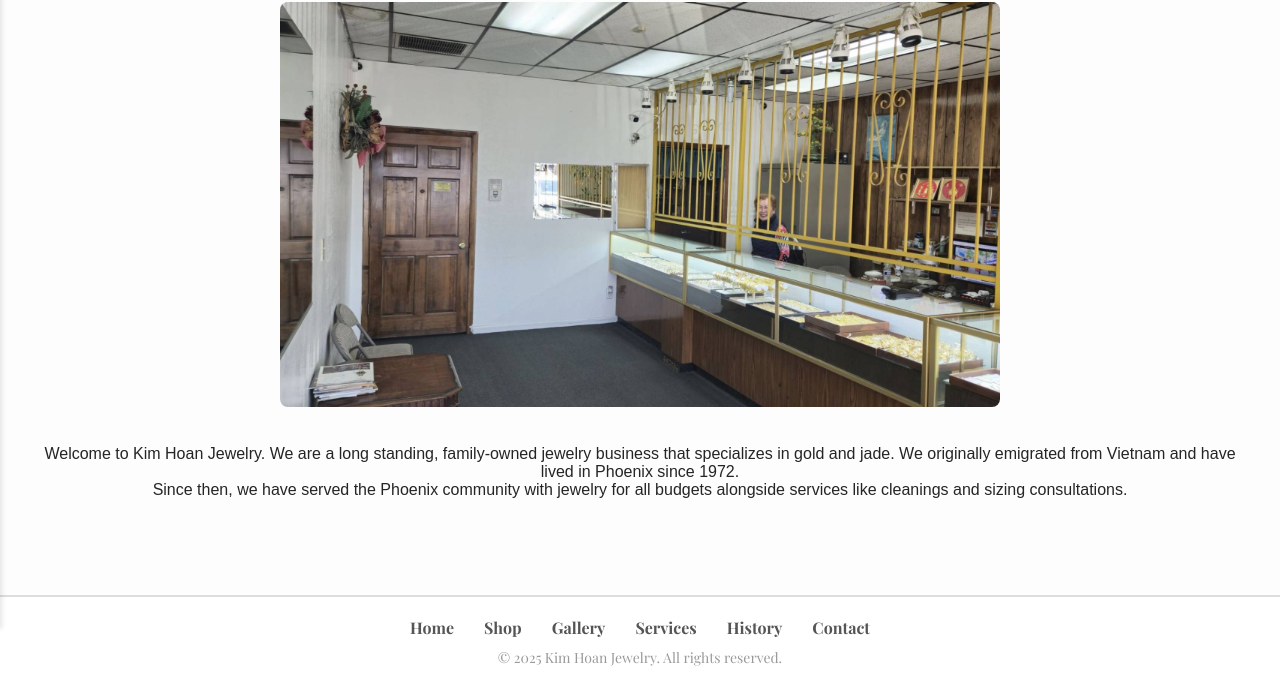
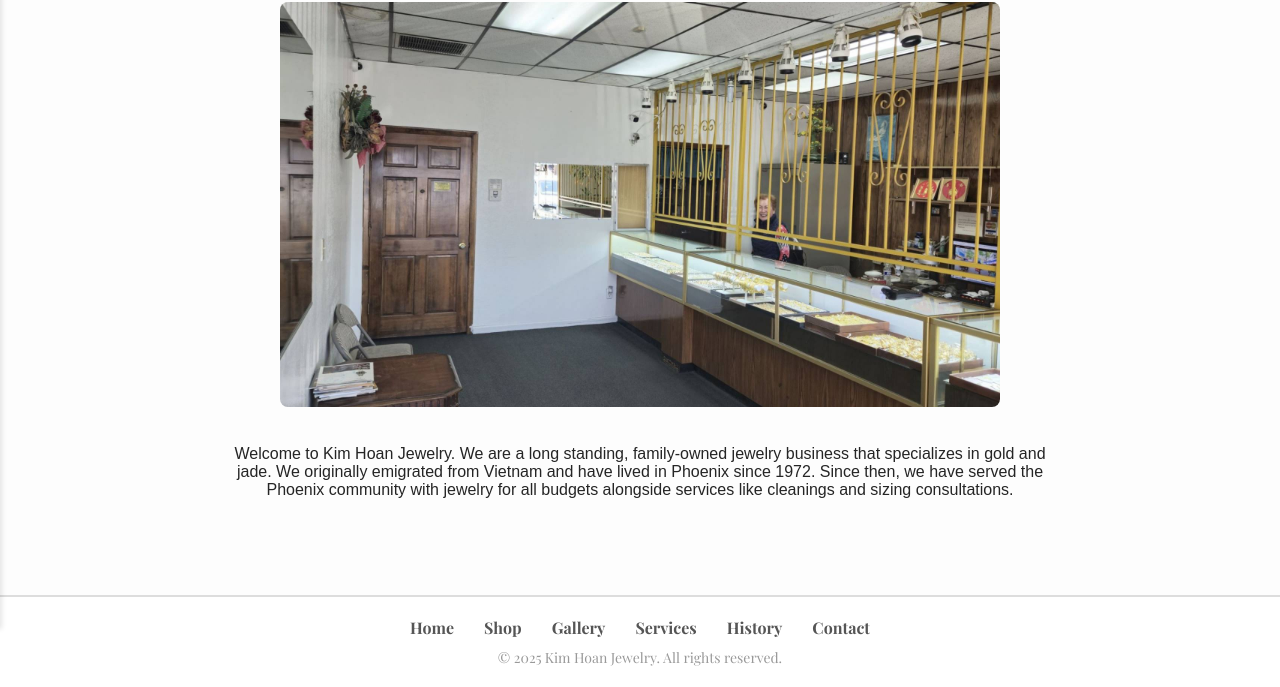
Before and after one commit to HenryVX7/kimhoanjewelry, a plain HTML site: page about.html in a window 1280 px wide. Shown: the part 231-918 px from the top of the page. Drawn offline with nearby package versions, Linux system fonts and the light colour scheme; a web font is replaced by a local one.

Commit message:
removed break in center of p

```diff
--- a/about.css
+++ b/about.css
@@ -2,6 +2,11 @@
 
 img#aboutpic {
     width: 60%; height: auto;
+}
+
+div.container > p {
+    margin-left: 15%;
+    margin-right: 15%;
 }
 
 @media screen and (max-width: 768px) {
--- a/about.html
+++ b/about.html
@@ -40,8 +40,8 @@
     <div class="container">
         <h2>Our History</h2>
         <img src="Photos/StoreFront.jpeg" id="aboutpic">
-        <p id="english"><br>Welcome to Kim Hoan Jewelry. We are a long standing, family-owned jewelry business that specializes in gold and jade. We originally emigrated from Vietnam and have lived in Phoenix since 1972.<br>Since then, we have served the Phoenix community with jewelry for all budgets alongside services like cleanings and sizing consultations.</p>
-        <p id="vietnamese" style="display: none;"><br>Chào mừng đến với Kim Hoan Jewelry. Chúng tôi là một doanh nghiệp trang sức lâu đời do gia đình sở hữu, chuyên về vàng và ngọc bích. Chúng tôi ban đầu di cư từ Việt Nam và sống ở Phoenix từ năm 1972.<br>Kể từ đó, chúng tôi đã phục vụ cộng đồng Phoenix với trang sức cho mọi ngân sách cùng với các dịch vụ như vệ sinh và tư vấn kích thước.</p>
+        <p id="english"><br>Welcome to Kim Hoan Jewelry. We are a long standing, family-owned jewelry business that specializes in gold and jade. We originally emigrated from Vietnam and have lived in Phoenix since 1972. Since then, we have served the Phoenix community with jewelry for all budgets alongside services like cleanings and sizing consultations.</p>
+        <p id="vietnamese" style="display: none;"><br>Chào mừng đến với Kim Hoan Jewelry. Chúng tôi là một doanh nghiệp trang sức lâu đời do gia đình sở hữu, chuyên về vàng và ngọc bích. Chúng tôi ban đầu di cư từ Việt Nam và sống ở Phoenix từ năm 1972. Kể từ đó, chúng tôi đã phục vụ cộng đồng Phoenix với trang sức cho mọi ngân sách cùng với các dịch vụ như vệ sinh và tư vấn kích thước.</p>
     </div>
 
 </body>
```
